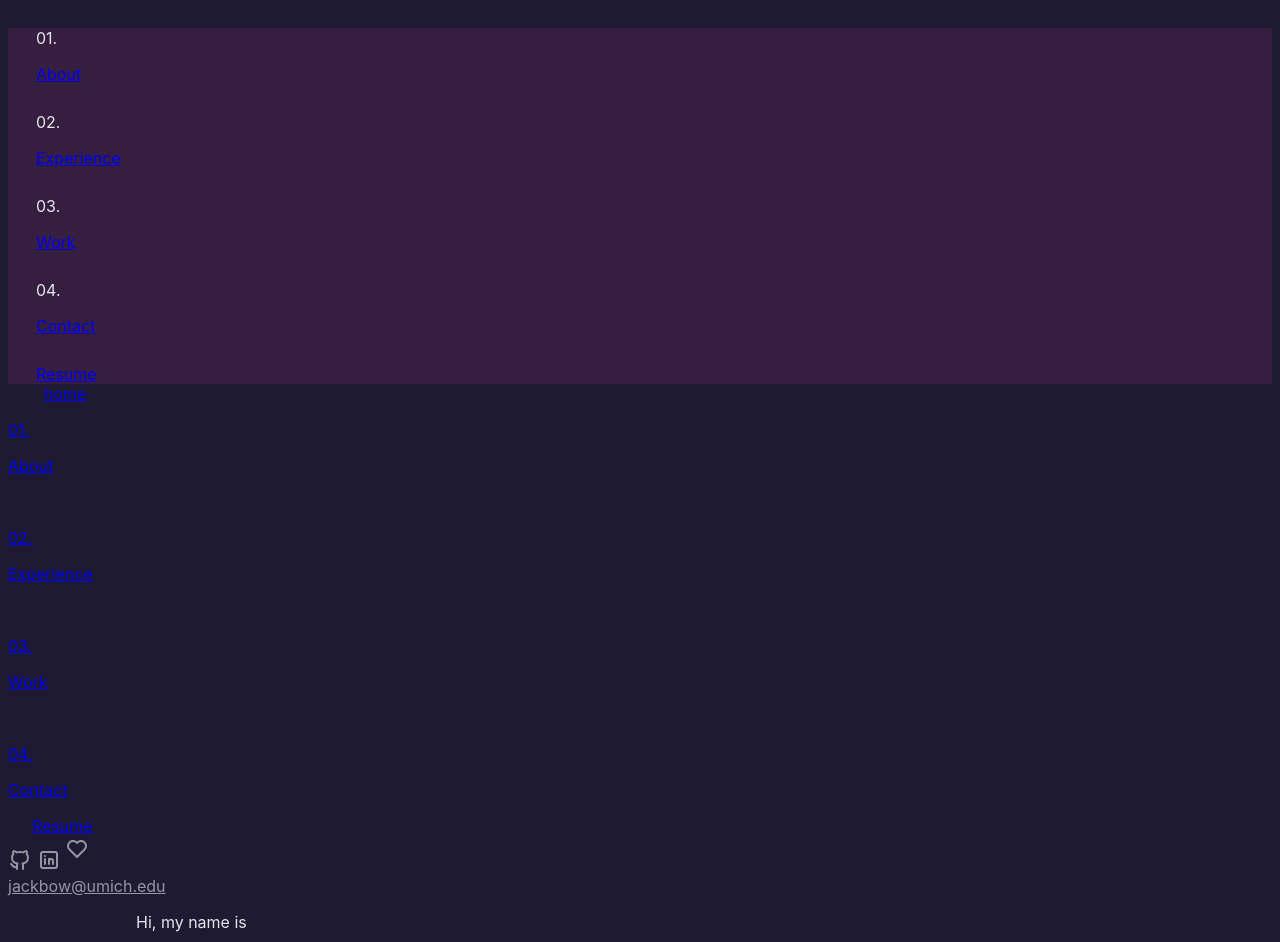
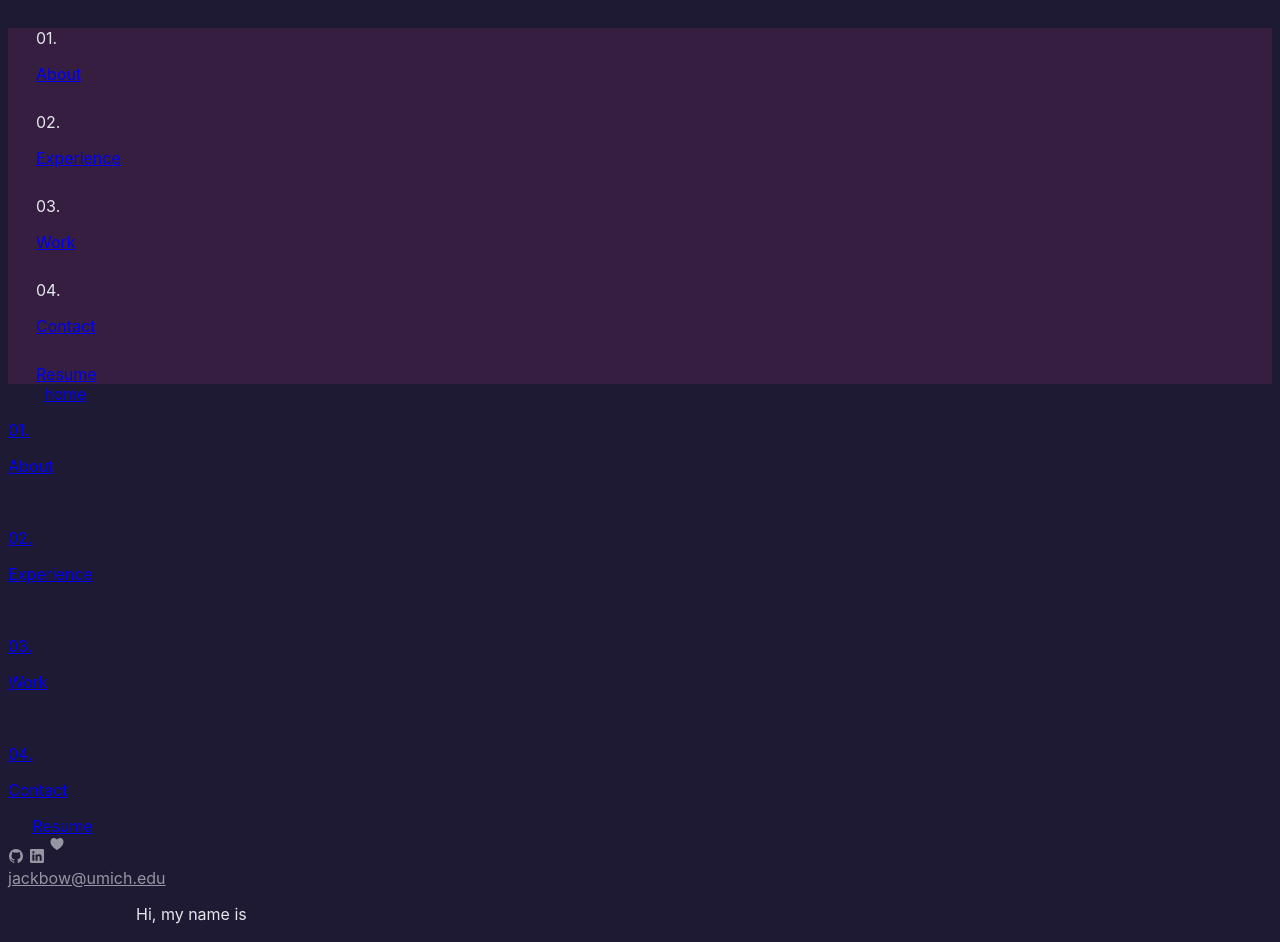
Before and after one commit to jackbow/jackbow.pages.dev, a Svelte app: page / in a window 1280 px wide. Shown: the top 942 px of the page. Built offline with nearby package versions, Linux system fonts and the light colour scheme; no server answers.

Commit message:
svg -> ion icons (auto-updating)

```diff
--- a/index.html
+++ b/index.html
@@ -9,6 +9,10 @@
     <meta name="theme-color" content="#1d1b31">
     <meta charset="UTF-8" />
     <meta name="viewport" content="width=device-width, initial-scale=1.0" />
+    <script
+      type="module"
+      src="https://unpkg.com/ionicons@^5/dist/ionicons/ionicons.esm.js"
+    ></script>
     <title>Jack Bowman</title>
     <meta name="title" content="Jack Bowman">
     <meta name="description" content="Developer extraordinare Jack Bowman's web-resume.">
--- a/src/App.svelte
+++ b/src/App.svelte
@@ -22,28 +22,12 @@
 <Header />
 <SideInfo side="left">
   <a href="https://github.com/jackbow">
-    <!-- github icon -->
-    <svg xmlns="http://www.w3.org/2000/svg" class="icon icon-tabler icon-tabler-brand-github" width="24" height="24" viewBox="0 0 24 24" stroke-width="2" stroke="currentColor" fill="none" stroke-linecap="round" stroke-linejoin="round">
-      <path stroke="none" d="M0 0h24v24H0z" fill="none"></path>
-      <path d="M9 19c-4.3 1.4 -4.3 -2.5 -6 -3m12 5v-3.5c0 -1 .1 -1.4 -.5 -2c2.8 -.3 5.5 -1.4 5.5 -6a4.6 4.6 0 0 0 -1.3 -3.2a4.2 4.2 0 0 0 -.1 -3.2s-1.1 -.3 -3.5 1.3a12.3 12.3 0 0 0 -6.2 0c-2.4 -1.6 -3.5 -1.3 -3.5 -1.3a4.2 4.2 0 0 0 -.1 3.2a4.6 4.6 0 0 0 -1.3 3.2c0 4.6 2.7 5.7 5.5 6c-.6 .6 -.6 1.2 -.5 2v3.5"></path>
-    </svg>
+    <ion-icon name="logo-github" />
   </a>
   <a href="https://www.linkedin.com/in/jack-bowman-/">
-    <!-- linkedin icon -->
-    <svg xmlns="http://www.w3.org/2000/svg" class="icon icon-tabler icon-tabler-brand-linkedin" width="24" height="24" viewBox="0 0 24 24" stroke-width="2" stroke="currentColor" fill="none" stroke-linecap="round" stroke-linejoin="round">
-      <path stroke="none" d="M0 0h24v24H0z" fill="none"></path>
-      <rect x="4" y="4" width="16" height="16" rx="2"></rect>
-      <line x1="8" y1="11" x2="8" y2="16"></line>
-      <line x1="8" y1="8" x2="8" y2="8.01"></line>
-      <line x1="12" y1="16" x2="12" y2="11"></line>
-      <path d="M16 16v-3a2 2 0 0 0 -4 0"></path>
-    </svg>
+    <ion-icon name="logo-linkedin" />
   </a>
-  <!-- heart icon -->
-  <svg xmlns="http://www.w3.org/2000/svg" class="icon icon-tabler icon-tabler-heart" width="24" height="24" viewBox="0 0 24 24" stroke-width="2" stroke="currentColor" fill="none" stroke-linecap="round" stroke-linejoin="round">
-    <path stroke="none" d="M0 0h24v24H0z" fill="none"></path>
-    <path d="M19.5 13.572l-7.5 7.428l-7.5 -7.428m0 0a5 5 0 1 1 7.5 -6.566a5 5 0 1 1 7.5 6.572"></path>
-  </svg>
+  <ion-icon name="heart" />
 </SideInfo>
 <SideInfo side="right">
   <a class="text-xs font-mono column-text" href="mailto:jackbow@umich.edu">jackbow@umich.edu</a>
```
Also changed, not shown: 5 other files (tests, documents, lock files or other folders).
